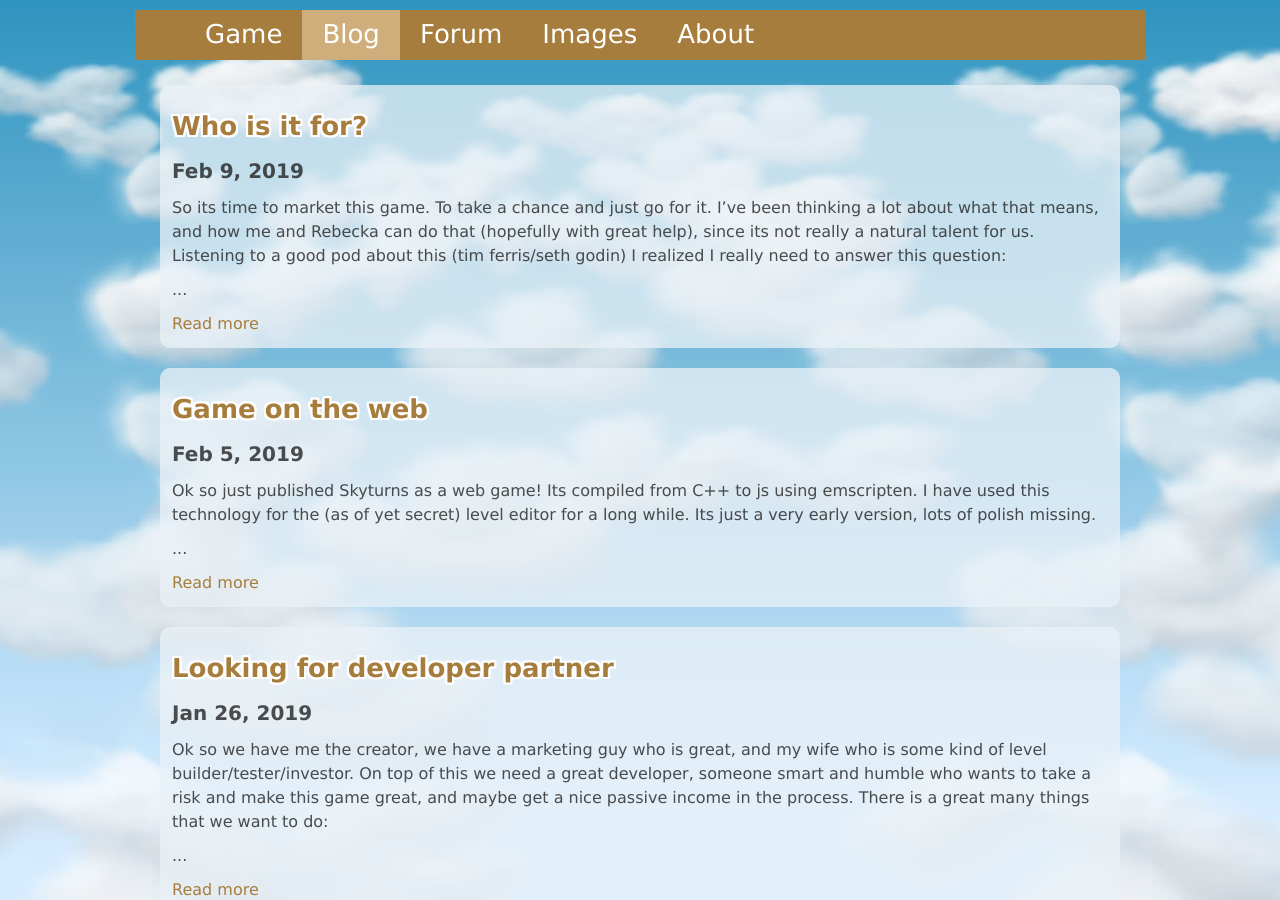
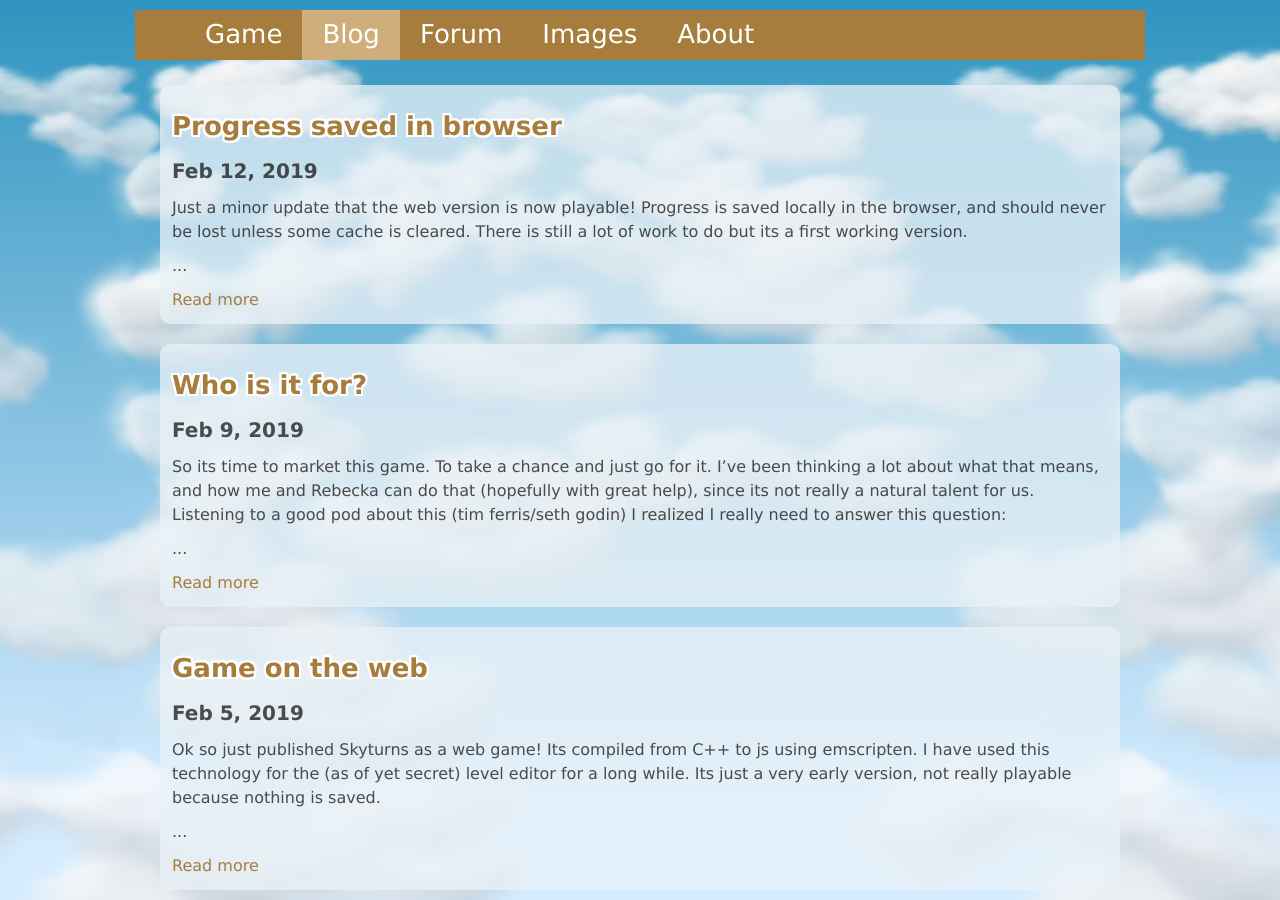
Before and after one commit to JDaance/jdaance.github.io, a Jekyll site: the page built from blog.html, in a window 1280 px wide and 900 px high. Built offline with Jekyll 4.4.1, drawn with Linux system fonts in a browser that asks for light colours.

Commit message:
blog about progress save

```diff
--- a/_posts/2019-02-05-game-on-the-web.md
+++ b/_posts/2019-02-05-game-on-the-web.md
@@ -4,14 +4,13 @@ title: Game on the web
 category: development
 ---
 
-Ok so just published Skyturns as a web game! Its compiled from C++ to js using emscripten. I have used this technology for the (as of yet secret) level editor for a long while. Its just a very early version, lots of polish missing.
+Ok so just published Skyturns as a web game! Its compiled from C++ to js using emscripten. I have used this technology for the (as of yet secret) level editor for a long while. Its just a very early version, not really playable because nothing is saved.
 
 The goal is to have the complete game and its ecosystem with saved times and replays, best times, editor, forum, etc here on the website. And the smartphone versions are just another client to this place. Its very easy to spread a website game -- no install necessary. But on phones we will need to disable to javascript game and point people to the apps. But for desktops/laptops this will be great, the game is actually a lot of fun with the keyboard.
 
 Major things right now:
 
-- Frame rate is kind of weird
-- No touch controls on mobile
+- No progress is saved
 - No sound or music
 
 Improvements coming, stay tuned :)
--- /dev/null
+++ b/_posts/2019-02-12-progress-save.md
@@ -0,0 +1,16 @@
+---
+layout: post
+title: Progress saved in browser
+category: development
+---
+
+Just a minor update that the web version is now playable! Progress is saved locally in the browser, and should never be lost unless some cache is cleared. There is still a lot of work to do but its a first working version.
+
+Major things remaining:
+
+- Frame rate is kind of weird
+- No touch controls on mobile
+- Full screen on mobile
+- No sound or music
+
+Improvements coming, stay tuned :)
```
